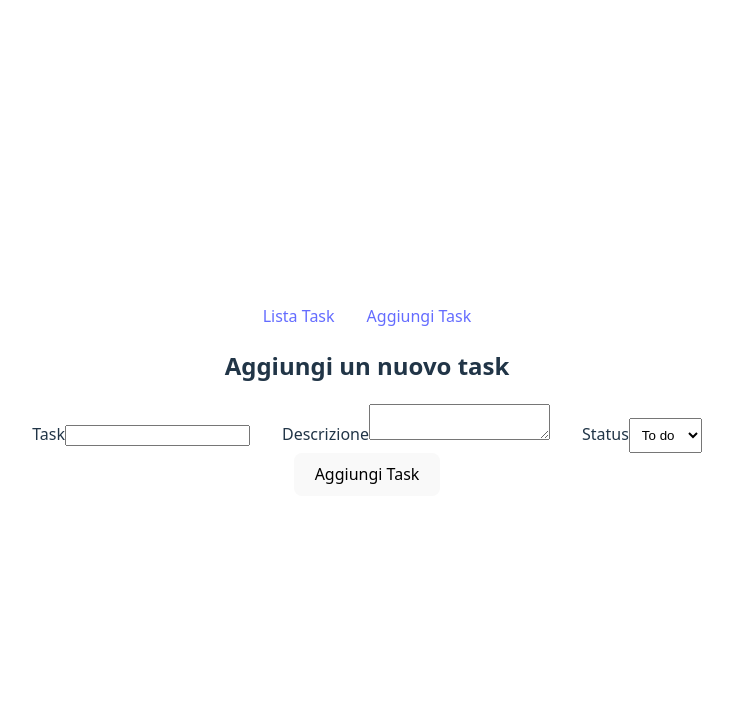
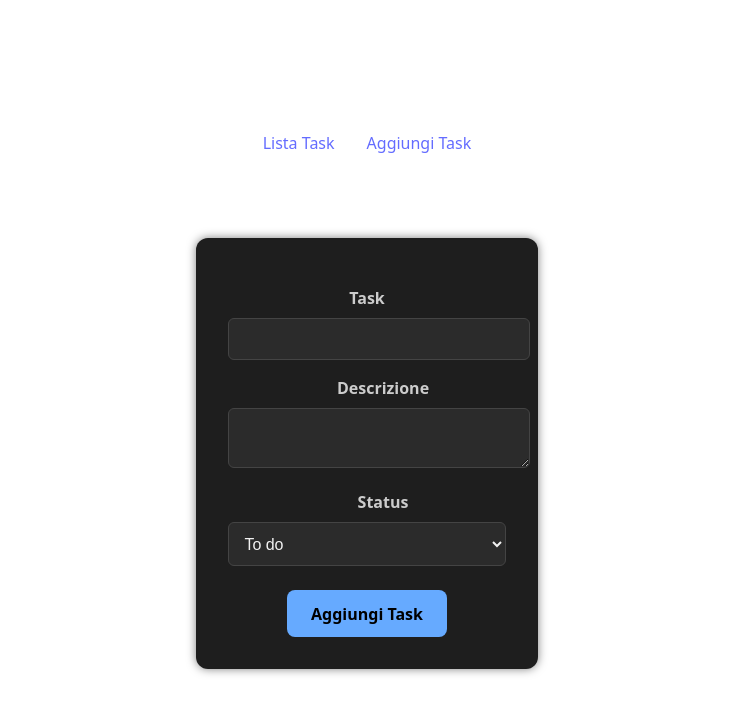
Before and after one commit to EmanuelaCalderone/ex-react-task-manager, a React (Vite) app: page /addtask in a window 1280 px wide. Shown: the top 714 px of the page, without its empty margins (273-1006 px from the left). Built offline with nearby package versions, Linux system fonts and the light colour scheme; no server answers.

Commit message:
add some style (to be improved)

```diff
--- /dev/null
+++ b/src/components/AddTask.css
@@ -0,0 +1,64 @@
+.add-task-title {
+    color: #ffffff;
+    text-align: center;
+    margin-bottom: 1rem;
+    font-size: 1.8rem;
+}
+
+.add-task-form {
+    background-color: #1e1e1e;
+    padding: 2rem;
+    border-radius: 12px;
+    max-width: 600px;
+    margin: 0 auto;
+    box-shadow: 0 0 10px rgba(0, 0, 0, 0.5);
+}
+
+.add-task-label {
+    display: block;
+    color: #cccccc;
+    margin-top: 1rem;
+    font-weight: bold;
+}
+
+.add-task-input,
+.add-task-textarea,
+.add-task-select {
+    width: 100%;
+    margin-top: 0.5rem;
+    padding: 0.7rem;
+    background-color: #2b2b2b;
+    border: 1px solid #444;
+    border-radius: 6px;
+    color: #f1f1f1;
+    font-size: 1rem;
+}
+
+.add-task-input:focus,
+.add-task-textarea:focus,
+.add-task-select:focus {
+    outline: none;
+    border-color: #66aaff;
+}
+
+.add-task-button {
+    margin-top: 1.5rem;
+    padding: 0.8rem 1.5rem;
+    background-color: #66aaff;
+    color: #000;
+    border: none;
+    border-radius: 8px;
+    cursor: pointer;
+    font-weight: bold;
+    transition: background-color 0.3s ease;
+}
+
+.add-task-button:hover {
+    background-color: #5599dd;
+}
+
+.add-task-error {
+    color: #ff4d4d;
+    font-size: 0.9rem;
+    margin-top: 0.5rem;
+}
--- a/src/components/AddTask.jsx
+++ b/src/components/AddTask.jsx
@@ -1,6 +1,8 @@
 import React, { useState, useRef } from "react";
 import { useContext } from "react";
 import { GlobalContext } from "../context/GlobalContext";
+
+import "./AddTask.css";
 
 const AddTask = () => {
 
@@ -62,29 +64,49 @@ const AddTask = () => {
 
     return (
         <>
-            <h2>Aggiungi un nuovo task</h2>
-            <form onSubmit={handleSubmit}>
-                <label htmlFor="title">Task</label>
-                <input type="text" id="title" name="title" value={title} onChange={(e) => setTitle(e.target.value)} required />
+            <h2 className="add-task-title">Aggiungi un nuovo task</h2>
+            <form onSubmit={handleSubmit} className="add-task-form">
+                <label htmlFor="title" className="add-task-label">Task</label>
+                <input
+                    type="text"
+                    id="title"
+                    name="title"
+                    value={title}
+                    onChange={(e) => setTitle(e.target.value)}
+                    required
+                    className="add-task-input"
+                />
 
-                {error && <p>{error}</p>}
+                {error && <p className="add-task-error">{error}</p>}
 
-                <label htmlFor="description" style={{ marginLeft: "2rem" }}>Descrizione</label>
-                <textarea id="description" name="description" ref={descriptionRef} required />
+                <label htmlFor="description" className="add-task-label" style={{ marginLeft: "2rem" }}>Descrizione</label>
+                <textarea
+                    id="description"
+                    name="description"
+                    ref={descriptionRef}
+                    required
+                    className="add-task-textarea"
+                />
 
-                <label htmlFor="status" style={{ marginLeft: "2rem" }}>Status</label>
-                <select id="status" name="status" ref={statusRef} defaultValue="To do" required style={{ padding: "0.5rem" }}>
+                <label htmlFor="status" className="add-task-label" style={{ marginLeft: "2rem" }}>Status</label>
+                <select
+                    id="status"
+                    name="status"
+                    ref={statusRef}
+                    defaultValue="To do"
+                    required
+                    className="add-task-select"
+                >
                     <option>To do</option>
                     <option>Doing</option>
                     <option>Done</option>
                 </select>
 
                 <br />
-                <button type="submit">Aggiungi Task</button >
+                <button type="submit" className="add-task-button">Aggiungi Task</button >
             </form >
         </>
     );
 };
 
-
 export default AddTask;
```
